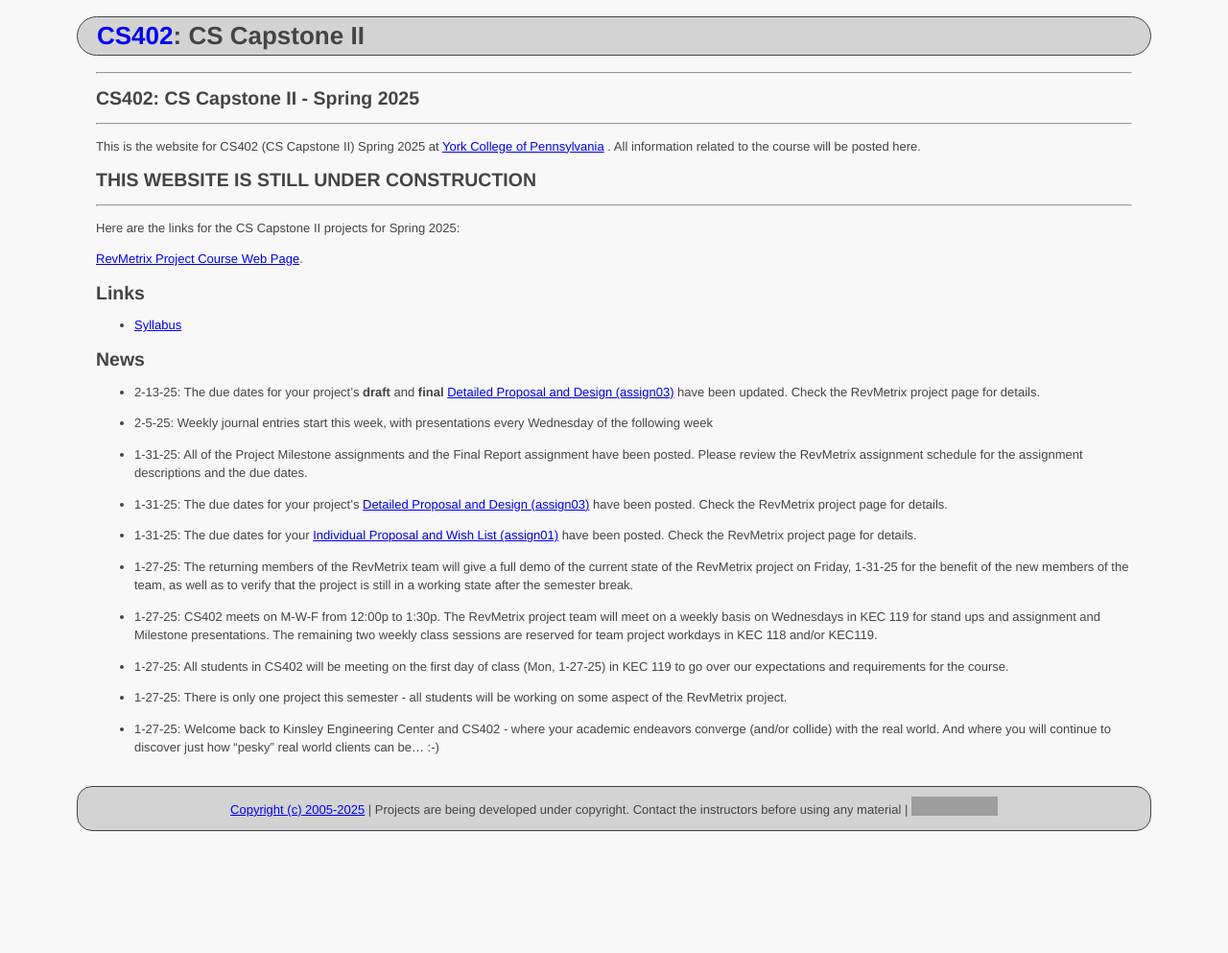
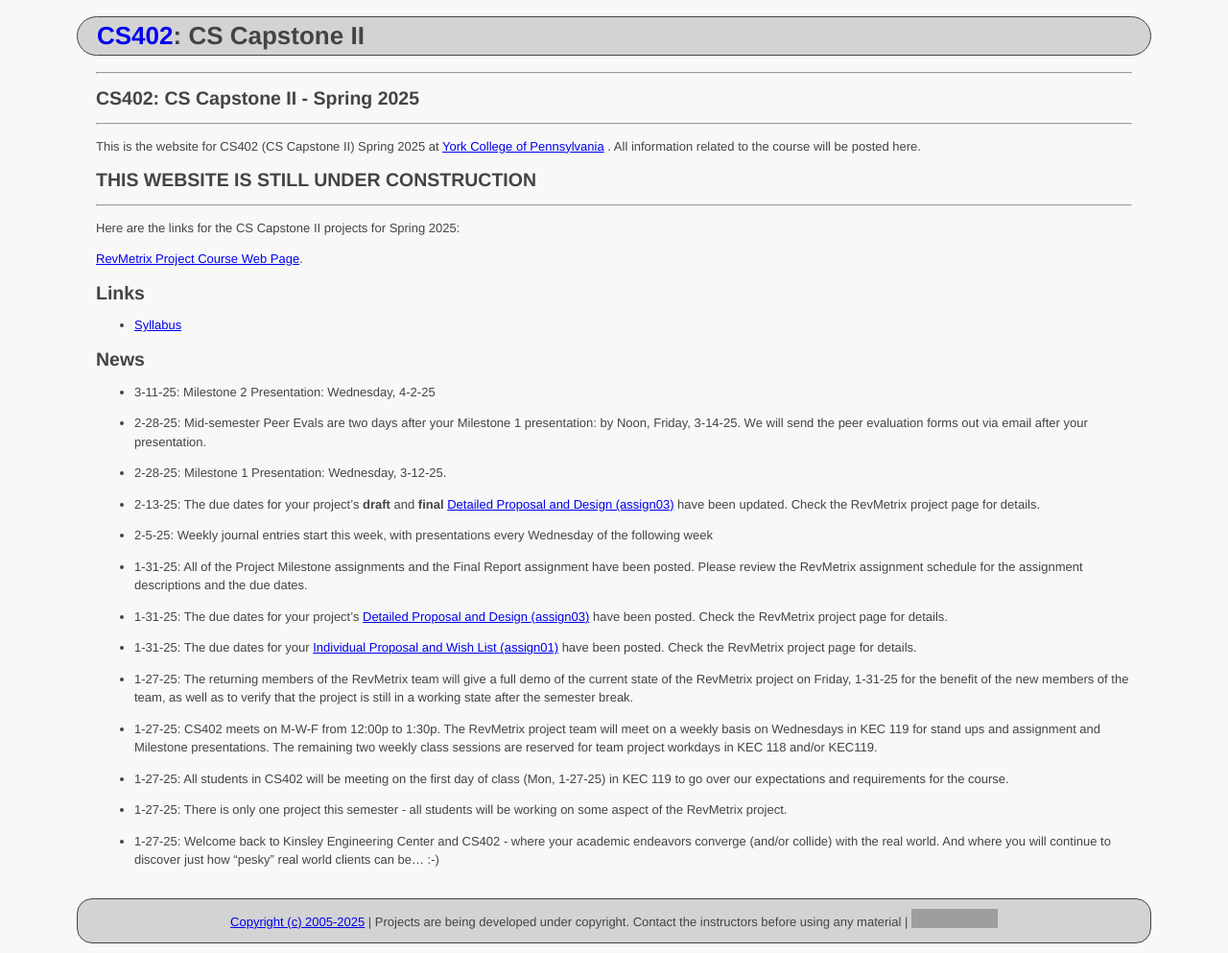
Before and after one commit to ycpcs/cs402-spring2025, a Jekyll site: the page built from index.md, in a window 1280 px wide. Shown: the whole page at 96% size. Built offline with Jekyll 4.4.1, drawn with Linux system fonts in a browser that asks for light colours; before the commit the page ends 900 px from its top, so only the background shows below that; part of the change alters nothing that is shown; grey boxes are pictures that could not be loaded.

Commit message:
updated news

```diff
--- a/index.md
+++ b/index.md
@@ -27,29 +27,25 @@ Here are the links for the CS Capstone II projects for Spring 2025:
 ## News
 <!-- Commenting out News until it's needed - and the dates could change, anyway
 
-* 11-28-23: Assignment 7 (Final Peer Evals) - The Final Peer Eval forms will be sent out to each team immediately after their respective final presentations.  The due dates are - Privilege Walk: Noon, Wednesday, 12-6-23; YCPHacks: Noon, Friday, 12-8-23; RevMetrix: Noon, Sunday, 12-10-23.
+* 5-1-25: Our end-of-semester bowling party will be held on Thursday/Friday 5-15-25/5-16-25 at Suburban Bowlerama starting at TBD.  There will be two hours of bowling, all-you-can eat pizza, pretzels, chips, and soda.  Please let us know if you do NOT plan on attending.
 
-* 11-28-23: Our end-of-semester celebration dinner will be on Tuesday, 12-5-23 starting at 6:30pm at Stone Grille & Taphouse, 204 St. Charles Way, York, PA 17402.  Please let us know if you do NOT plan on attending.
+* 5-1-25: Assignment 7 (Final Peer Evals) - The Final Peer Eval forms will be sent out immediately after the final presentation, and are due by Noon, Wednesday, 5-14-25.
 
-* 11-28-23: Assignment 7 (Final Report) due by Noon in your respective Google Team Folders - Privilege Walk: Noon, Wednesday, 12-6-23; YCPHacks: Noon, Friday, 12-8-23; RevMetrix: Noon, Sunday, 12-10-23
+* 5-1-25: Assignment 7 (Final Technical Report): due by Noon Thursday, 5-15-25 in your Google Team Folder
 
-* 11-26-23: Posted two examples of integrated, multi-team final presentations (look under [Assignment 7 Final Presentation](./assign/assign07.html)).  Also posted several examples of final technical reports (look under [Assignment 7 Final Report](./assign/finalreport.html)).
+* 5-1-25: Milestone 4 Final Presentation: Monday, 5-12-25, 12:45p to 2:45p (during the Final Exam period).
 
-* 11-26-23: Assignment 7 (Draft Technical Report): due by Noon in your respective Google Team Folders - Privilege Walk: Noon, Wednesday, 11-29-23; YCPHacks: Noon, Friday, 12-1-23; RevMetrix: Noon, Sunday 12-3-23
+* 4-2-25: Capstone Expo: Thursday, 4-24-25, from 3:00p to 6:00p in KEC (with team photos)
 
-* 11-10-23: Milestone 3 Final Presentations: Privilege Walk, Friday, 12-1-23 (in class); YCPHacks, Monday, 12-4-23 (in class); RevMetrix: Wednesday, 12-6-23 (in KEC 119 during the Final Exam period, 8:00 to 10:00).
-
-* 11-10-23: There will be no status updates the week following Thanksgiving Break (the last week of classes).  Monday, 11-27-23 and Wednesday, 11-29-23 will be team work days.  Friday, 12-1-23 will be the Privilege Walk Final Presentation.
-
-* 11-5-23: Due to overwhelming participation at YCPHacks this weekend, CS Capstone is cancelled for Monday, 11-6-23.
-
-* 11-1-23: Milestone 2 Presentations: Privilege Walk, Wednesday, 11-8-23; RevMetrix, Friday, 11-10-23; YCPHacks, Monday, 11-13-23.
-
-* 10-18-23: Mid-semester Peer Evals are due by Noon two days after your respective project's Milestone 1 presentation.  Privilege Walk: Wednesday, by Noon on 10-25-23; YCPHacks: Friday, by Noon on 10-27-23; RevMetrix: Sunday, by Noon on 10-29-23.  We will send the peer evaluation forms out via email after your respective presentations.
-
-* 10-18-23: Milestone 1 Presentations: Privilege Walk, Monday, 10-23-23; YCPHacks, Wednesday, 10-25-23; RevMetrix, Friday 10-27-23.
+* 4-2-25: Milestone 3 Final Presentation: Wednesday, 4-16-25
 
 -->
+
+* 3-11-25: Milestone 2 Presentation: Wednesday, 4-2-25
+
+* 2-28-25: Mid-semester Peer Evals are two days after your Milestone 1 presentation: by Noon, Friday, 3-14-25.  We will send the peer evaluation forms out via email after your presentation.
+
+* 2-28-25: Milestone 1 Presentation: Wednesday, 3-12-25.
 
 * 2-13-25: The due dates for your project's **draft** and **final** [Detailed Proposal and Design (assign03)](./assign/assign03.html) have been updated.  Check the RevMetrix project page for details.
 
```
